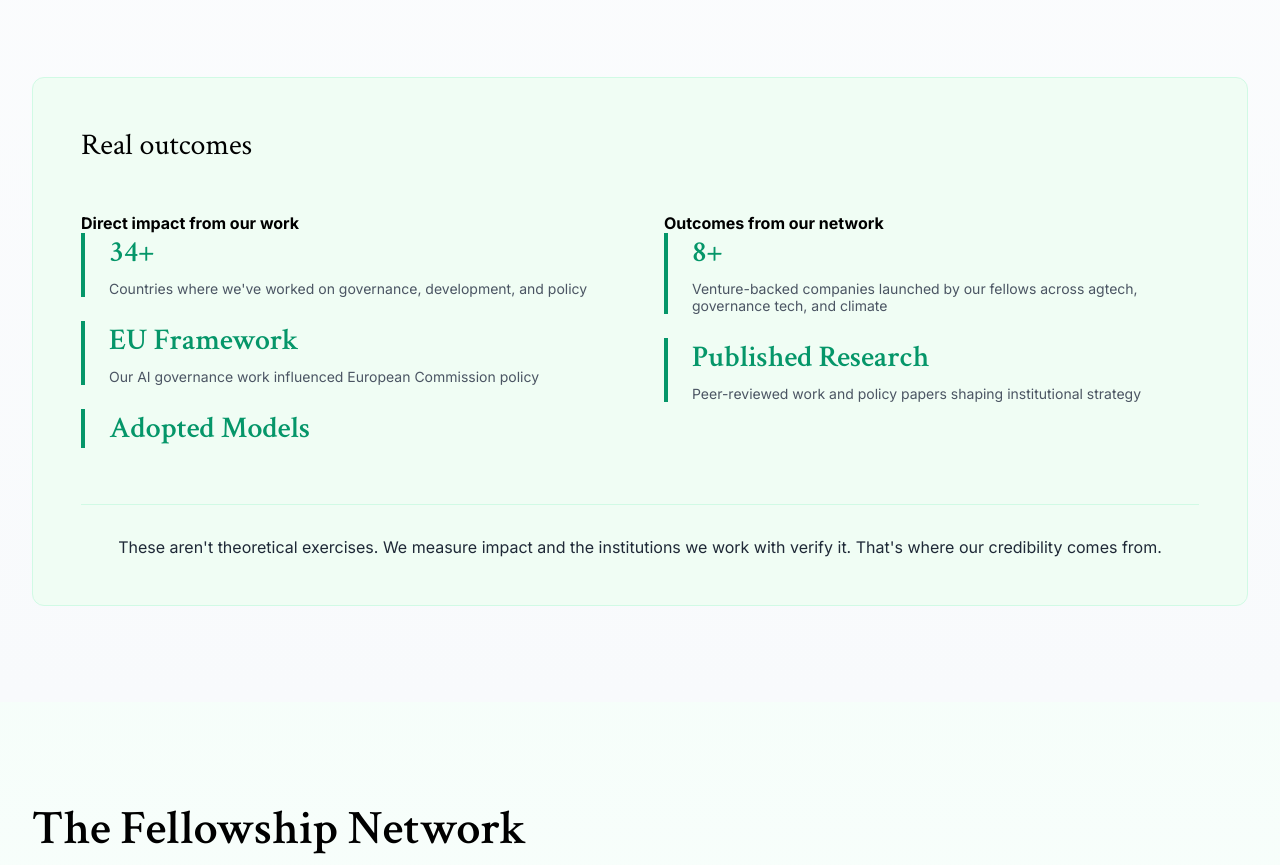
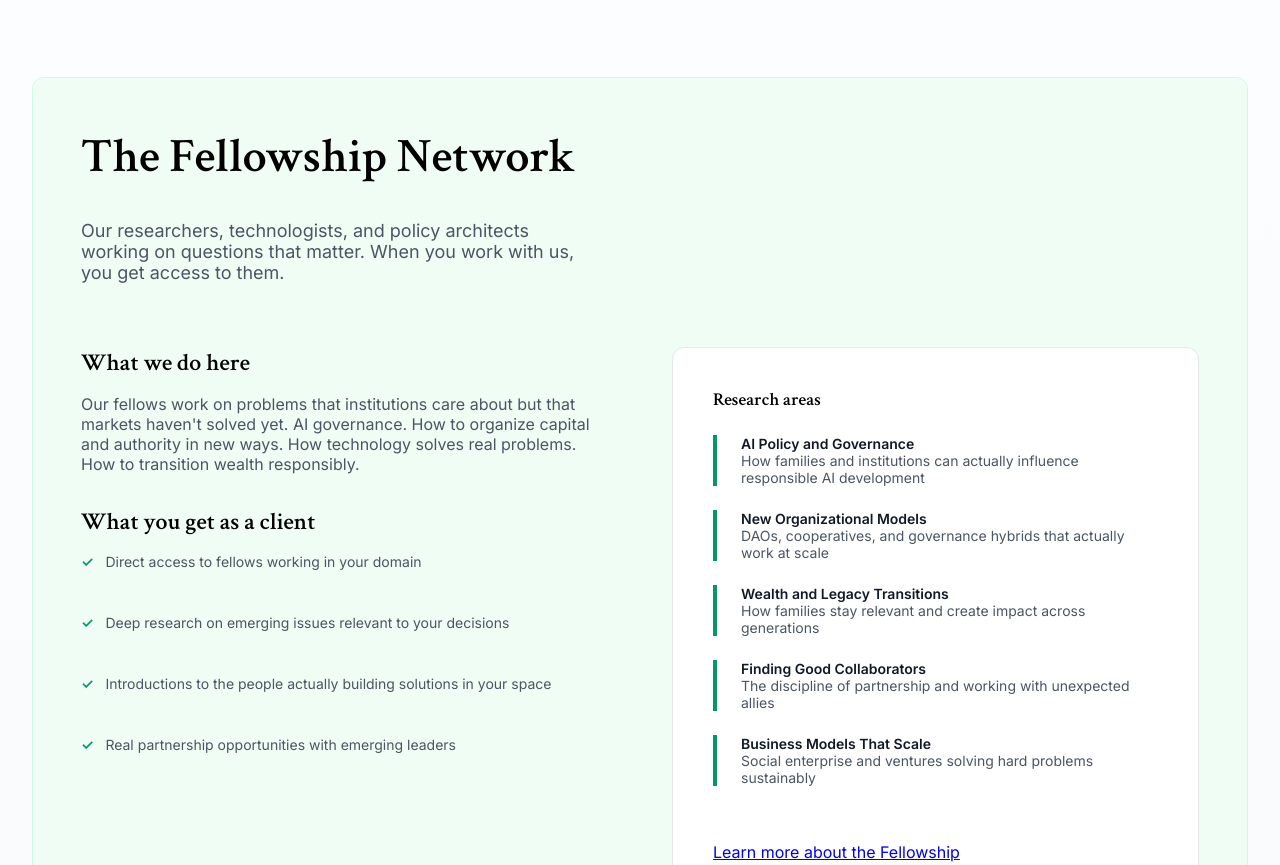
Before and after one commit to peterjohnson10/ayadeefoundation, a plain HTML site: page index.html in a window 1280 px wide. Shown: the part 4002-4867 px from the top of the page. Drawn offline with Linux system fonts and the light colour scheme.

Commit message:
Update index.html

```diff
--- a/index.html
+++ b/index.html
@@ -998,43 +998,7 @@
         </div>
 
         <div class="impact-metrics">
-            <div class="impact-title">Real outcomes</div>
-
-            <div class="impact-grid">
-                <div>
-                    <h4>Direct impact from our work</h4>
-                    <div class="metric">
-                        <div class="big-number">34+</div>
-                        <p>Countries where we've worked on governance, development, and policy</p>
-                    </div>
-                    <div class="metric">
-                        <div class="big-number">EU Framework</div>
-                        <p>Our AI governance work influenced European Commission policy</p>
-                    </div>
-                    <div class="metric">
-                        <div class="big-number">Adopted Models</div>
-                        <p> </p>
-                    </div>
-                </div>
-
-                <div>
-                    <h4>Outcomes from our network</h4>
-                    <div class="metric">
-                        <div class="big-number">8+</div>
-                        <p>Venture-backed companies launched by our fellows across agtech, governance tech, and climate</p>
-                    </div>
-                    <div class="metric">
-                        <div class="big-number">Published Research</div>
-                        <p>Peer-reviewed work and policy papers shaping institutional strategy</p>
-                    </div>
-                </div>
-            </div>
-
-            <div class="impact-note">
-                <p>These aren't theoretical exercises. We measure impact and the institutions we work with verify it. That's where our credibility comes from.</p>
-            </div>
-        </div>
-    </div>
+            <div class="impact-
 </section>
 
 <section class="fellowship" id="fellowship">
```
